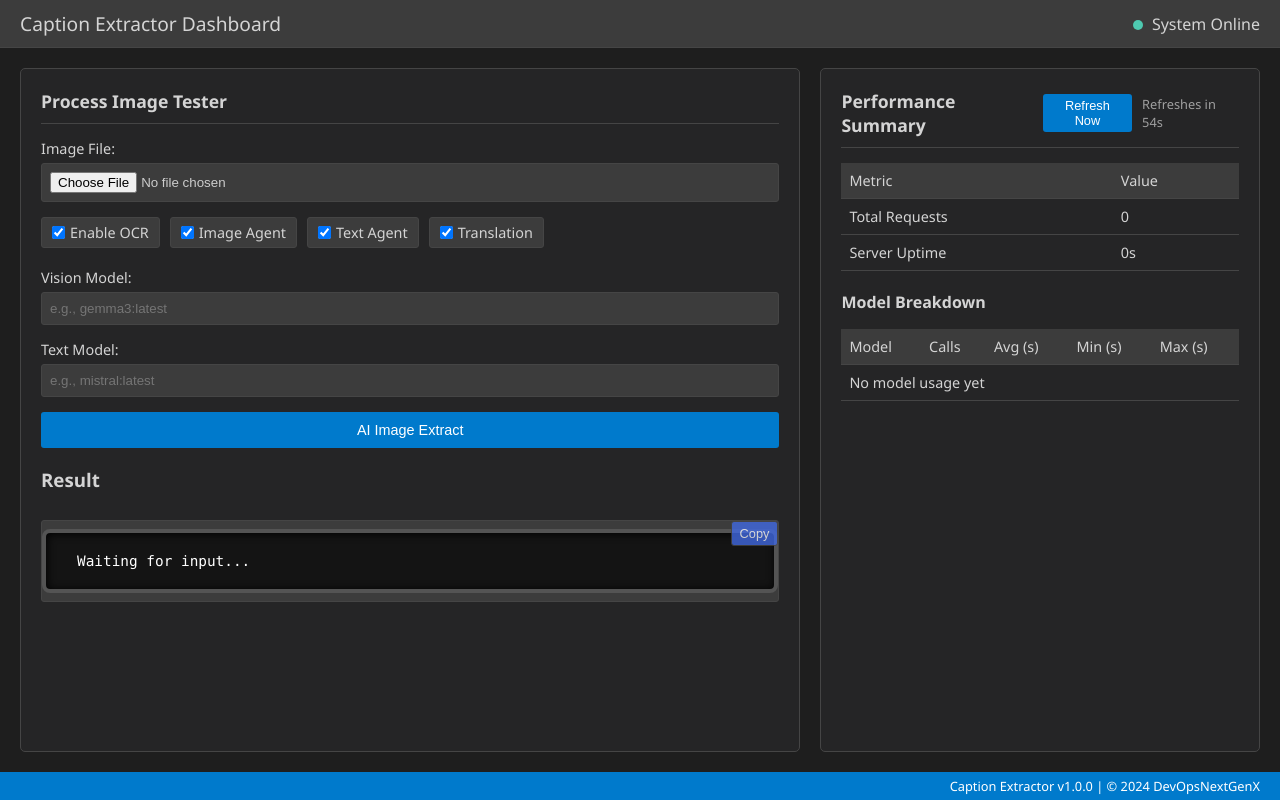
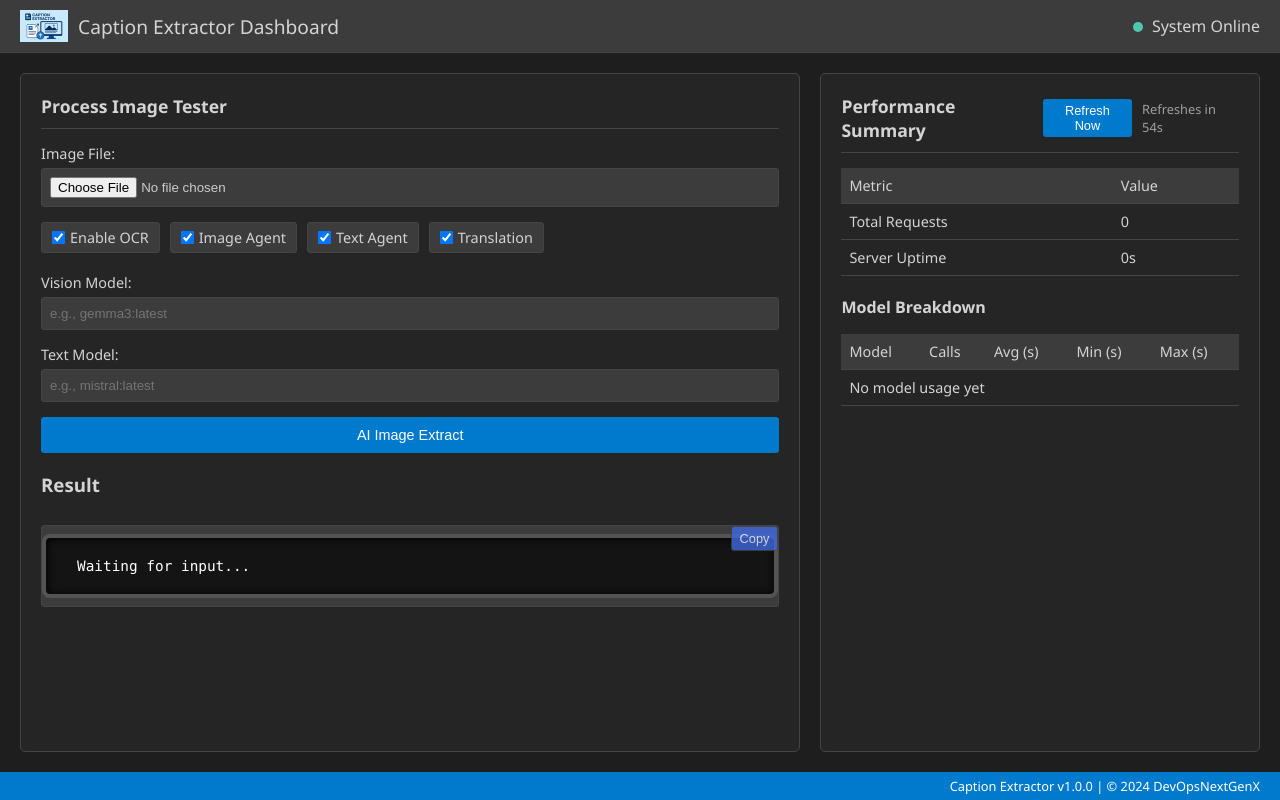
Before and after one commit to amitkshirsagar13/caption-extractor, a FastAPI app: page / in a window 1280 px wide. Run offline with FastAPI, Linux system fonts and the light colour scheme; data that the repository does not hold is empty; some libraries are stand-ins or nearby versions.

Commit message:
working caption extraction api

```diff
--- a/src/caption_extractor/templates/index.html
+++ b/src/caption_extractor/templates/index.html
@@ -12,7 +12,10 @@
 
 <body>
     <header>
-        <h1>Caption Extractor Dashboard</h1>
+        <div style="display: flex; align-items: center; gap: 10px;">
+            <img src="/static/imgs/caption-extractor.png" alt="Logo" style="height: 32px; width: auto;">
+            <h1>Caption Extractor Dashboard</h1>
+        </div>
         <div id="status-bar">
             <span class="status-indicator status-active"></span> System Online
         </div>
```
Also changed, not shown: src/caption_extractor/static/imgs/caption-extractor.png (added).
